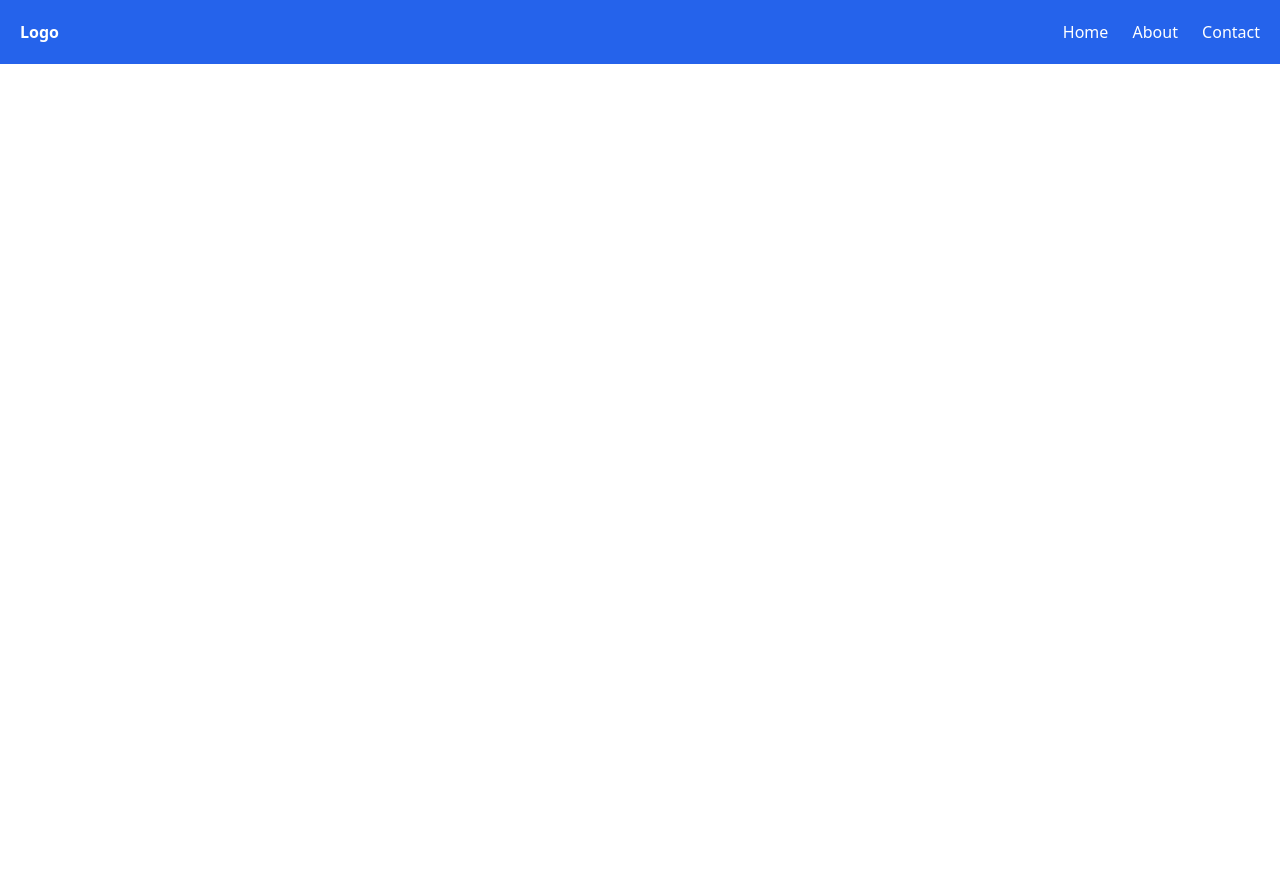
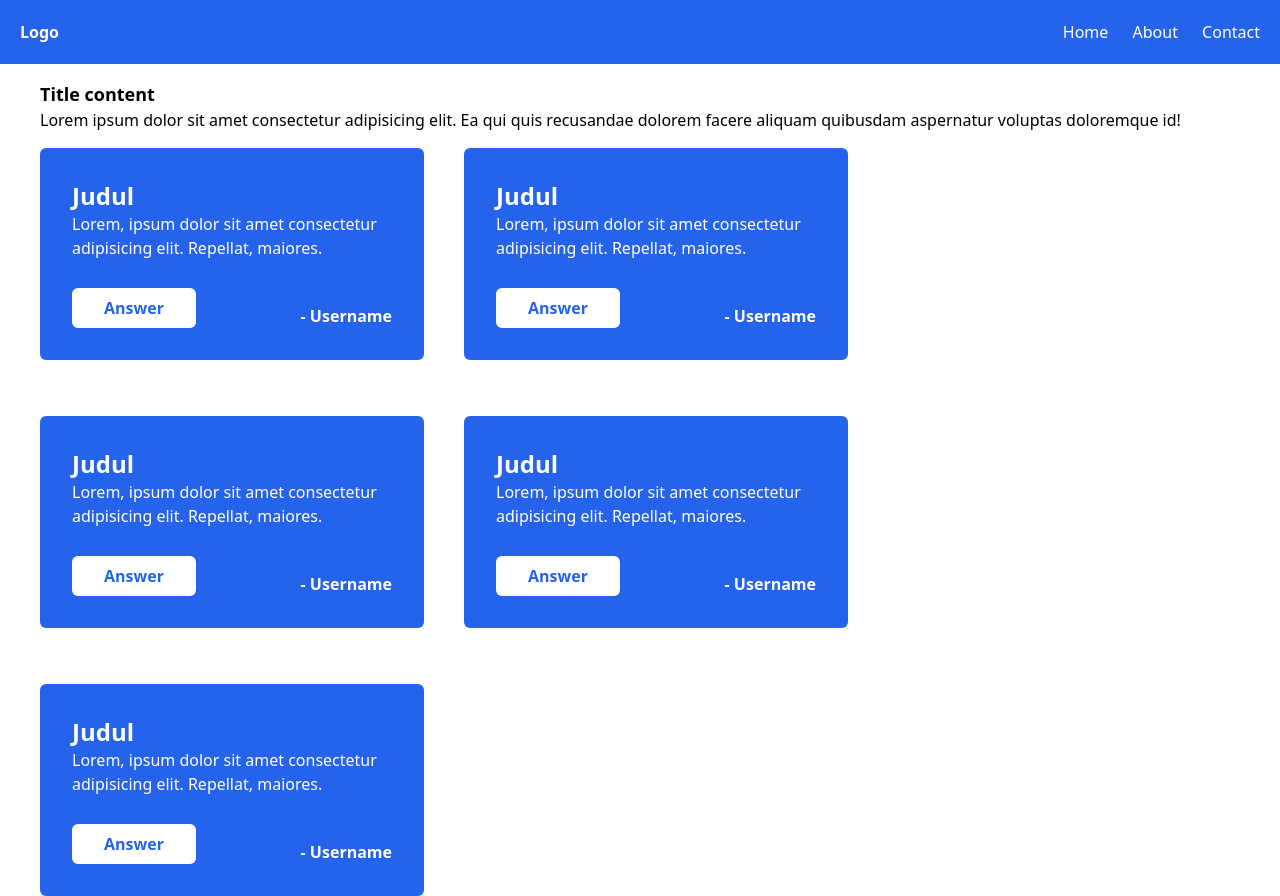
Before and after one commit to dennyshuda/learn-tailwind, a website: page index.html in a window 1280 px wide. Before the commit the page ends 800 px from the top, so only its background shows below. Drawn offline with nearby package versions, Linux system fonts and the light colour scheme; files that its build step writes are made by us from their sources.

Commit message:
feat: create card element

```diff
--- a/index.html
+++ b/index.html
@@ -22,5 +22,107 @@
         </ul>
       </nav>
     </header>
+
+    <main class="mt-20 mx-10">
+      <section>
+        <h1 class="text-lg font-bold">Title content</h1>
+        <p>
+          Lorem ipsum dolor sit amet consectetur adipisicing elit. Ea qui quis
+          recusandae dolorem facere aliquam quibusdam aspernatur voluptas
+          doloremque id!
+        </p>
+      </section>
+
+      <section class="flex flex-wrap gap-10">
+        <div class="bg-blue-600 text-white max-w-sm p-8 rounded-md mt-4">
+          <div>
+            <h1 class="font-bold text-2xl">Judul</h1>
+            <p>
+              Lorem, ipsum dolor sit amet consectetur adipisicing elit.
+              Repellat, maiores.
+            </p>
+          </div>
+          <div class="flex justify-between items-end mt-7">
+            <button
+              class="bg-white text-blue-600 py-2 px-8 rounded-md font-bold"
+            >
+              Answer
+            </button>
+            <p class="font-bold">- Username</p>
+          </div>
+        </div>
+
+        <div class="bg-blue-600 text-white max-w-sm p-8 rounded-md mt-4">
+          <div>
+            <h1 class="font-bold text-2xl">Judul</h1>
+            <p>
+              Lorem, ipsum dolor sit amet consectetur adipisicing elit.
+              Repellat, maiores.
+            </p>
+          </div>
+          <div class="flex justify-between items-end mt-7">
+            <button
+              class="bg-white text-blue-600 py-2 px-8 rounded-md font-bold"
+            >
+              Answer
+            </button>
+            <p class="font-bold">- Username</p>
+          </div>
+        </div>
+
+        <div class="bg-blue-600 text-white max-w-sm p-8 rounded-md mt-4">
+          <div>
+            <h1 class="font-bold text-2xl">Judul</h1>
+            <p>
+              Lorem, ipsum dolor sit amet consectetur adipisicing elit.
+              Repellat, maiores.
+            </p>
+          </div>
+          <div class="flex justify-between items-end mt-7">
+            <button
+              class="bg-white text-blue-600 py-2 px-8 rounded-md font-bold"
+            >
+              Answer
+            </button>
+            <p class="font-bold">- Username</p>
+          </div>
+        </div>
+
+        <div class="bg-blue-600 text-white max-w-sm p-8 rounded-md mt-4">
+          <div>
+            <h1 class="font-bold text-2xl">Judul</h1>
+            <p>
+              Lorem, ipsum dolor sit amet consectetur adipisicing elit.
+              Repellat, maiores.
+            </p>
+          </div>
+          <div class="flex justify-between items-end mt-7">
+            <button
+              class="bg-white text-blue-600 py-2 px-8 rounded-md font-bold"
+            >
+              Answer
+            </button>
+            <p class="font-bold">- Username</p>
+          </div>
+        </div>
+        <div class="bg-blue-600 text-white max-w-sm p-8 rounded-md mt-4">
+          <div>
+            <h1 class="font-bold text-2xl">Judul</h1>
+            <p>
+              Lorem, ipsum dolor sit amet consectetur adipisicing elit.
+              Repellat, maiores.
+            </p>
+          </div>
+          <div class="flex justify-between items-end mt-7">
+            <button
+              class="bg-white text-blue-600 py-2 px-8 rounded-md font-bold"
+            >
+              Answer
+            </button>
+            <p class="font-bold">- Username</p>
+          </div>
+        </div>
+      </section>
+    </main>
   </body>
 </html>
```
